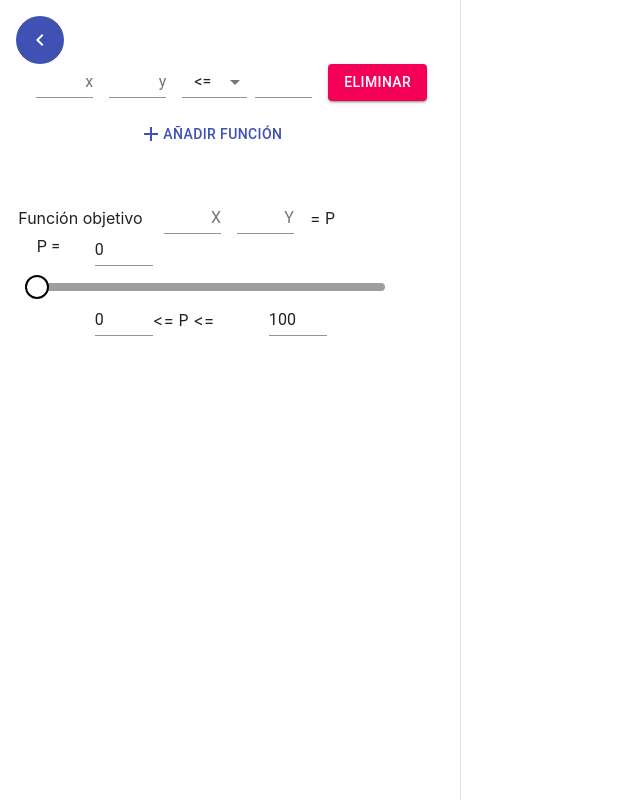
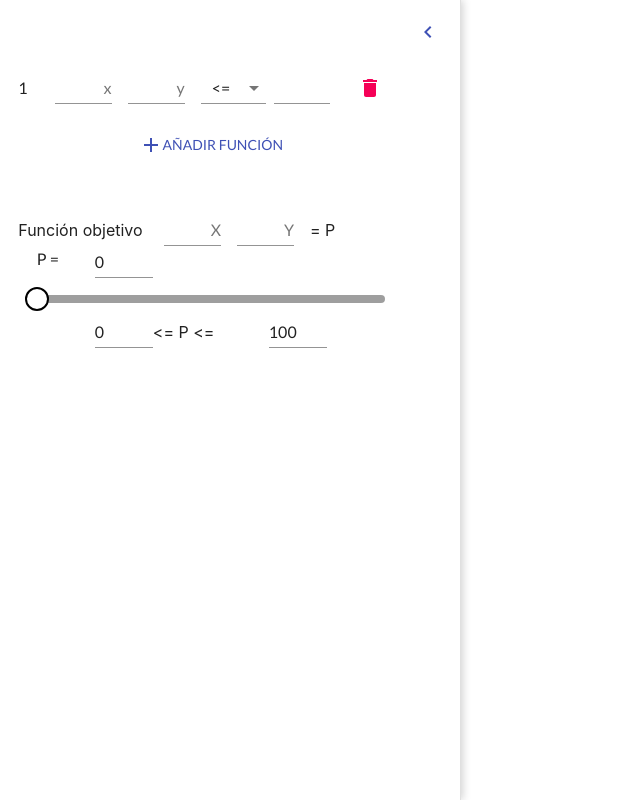
Before and after one commit to ivanvlizarazo/Plotter, a React (Create React App) app: page / in a window 1280 px wide. Shown: the whole page, without its empty margins (0-640 px from the left). Built offline with nearby package versions, Linux system fonts and the light colour scheme.

Commit message:
cambio en el estilo del drawer, botón eliminar y ocultar

```diff
--- a/public/index.html
+++ b/public/index.html
@@ -15,6 +15,8 @@
       user's mobile device or desktop. See https://developers.google.com/web/fundamentals/web-app-manifest/
     -->
     <link rel="manifest" href="%PUBLIC_URL%/manifest.json" />
+    <link rel="preconnect" href="https://fonts.gstatic.com" />
+    <link href="https://fonts.googleapis.com/css2?family=Lato&display=swap" rel="stylesheet">
     <!--
       Notice the use of %PUBLIC_URL% in the tags above.
       It will be replaced with the URL of the `public` folder during the build.
@@ -24,7 +26,7 @@
       work correctly both with client-side routing and a non-root public URL.
       Learn how to configure a non-root public URL by running `npm run build`.
     -->
-    <title>React App</title>
+    <title>Graficadora</title>
   </head>
   <body>
     <noscript>You need to enable JavaScript to run this app.</noscript>
--- a/src/components/graphics.js
+++ b/src/components/graphics.js
@@ -8,11 +8,19 @@ import clsx from "clsx";
 
 import Highcharts from "highcharts";
 import HighchartsReact from "highcharts-react-official";
-import { Button, Grid, IconButton, InputAdornment } from "@material-ui/core";
+import {
+  Button,
+  Grid,
+  IconButton,
+  InputAdornment,
+  Tooltip,
+  Typography,
+} from "@material-ui/core";
 import AddIcon from "@material-ui/icons/Add";
 import Drawer from "@material-ui/core/Drawer";
 import ChevronLeftIcon from "@material-ui/icons/ChevronLeft";
 import ChevronRightIcon from "@material-ui/icons/ChevronRight";
+import DeleteIcon from '@material-ui/icons/Delete';
 import CustomizedSlider from "./Slider";
 
 const drawerWidth = 460;
@@ -20,6 +28,7 @@ const drawerWidth = 460;
 const useStyles = makeStyles((theme) => ({
   root: {
     display: "flex",
+    background: "#00f0"
   },
   buttonAdd: {
     margin: "15px 0 50px 0 ",
@@ -34,10 +43,18 @@ const useStyles = makeStyles((theme) => ({
   },
   drawer: {
     width: drawerWidth,
-    flexShrink: 0,
+  },
+  drawerHeader: {
+    display: "flex",
+    alignItems: "center",
+    padding: theme.spacing(0, 1),
+    // necessary for content to be below app bar
+    ...theme.mixins.toolbar,
+    justifyContent: "flex-end",
   },
   drawerPaper: {
     width: drawerWidth,
+    boxShadow: "2px 0px 8px 0px lightgrey",
   },
   content: {
     flexGrow: 1,
@@ -58,11 +75,13 @@ const useStyles = makeStyles((theme) => ({
   menuButton: {
     marginLeft: theme.spacing(2),
     marginTop: theme.spacing(2),
-    background: theme.palette.primary.main,
-    color: "#fff",
+    color: theme.palette.primary.main,
   },
   hide: {
     display: "none",
+  },
+  closeIcon: {
+    color: theme.palette.primary.main,
   },
 }));
 
@@ -179,19 +198,14 @@ export default function Graphic() {
     setData([...data, { x_coef: "", y_coef: "", const: "", symbol: "<=" }]);
   }
 
-
-
   function getPValue(value) {
     setP(value);
   }
 
   function deleteFunction(e, index) {
-
-    console.log(index)
+    console.log(index);
     var copySeries = [...options.series];
     console.log(copySeries);
-
-
   }
 
   useEffect(() => {
@@ -235,6 +249,7 @@ export default function Graphic() {
       {/* {options.series.length !== 0 ? console.log(options.series) : null} */}
       <Grid container direction="row" spacing={2}>
         <div>
+          <Tooltip title="Mostrar menú" placement="right">
             <IconButton
               color="inherit"
               aria-label="open drawer"
@@ -244,6 +259,7 @@ export default function Graphic() {
             >
               <ChevronRightIcon />
             </IconButton>
+          </Tooltip>
         </div>
         <Drawer
           className={classes.drawer}
@@ -255,12 +271,14 @@ export default function Graphic() {
           }}
         >
           <div className={classes.drawerHeader}>
+            <Tooltip title="Ocultar menú" placement="right">
               <IconButton
                 onClick={handleDrawerClose}
-              className={classes.menuButton}
+                className={classes.closeIcon}
               >
                 <ChevronLeftIcon />
               </IconButton>
+            </Tooltip>
           </div>
           <Grid container item direction="column" xs={11} alignItems="center">
             {data.map((equation, index) => (
@@ -272,6 +290,9 @@ export default function Graphic() {
                 justify="center"
                 alignItems="center"
               >
+                <Grid item xs={1}>
+                  <Typography >{index + 1 }</Typography>
+                </Grid>
                 <Grid item xs={2}>
                   <TextField
                     className={classes.input}
@@ -334,13 +355,13 @@ export default function Graphic() {
                   />
                 </Grid>
                 <Grid item xs={2}>
-                  <Button
-                    variant="contained"
+                  <Tooltip title="Eliminar inecuación" placement="right">
+                  <IconButton
                     color="secondary"
                     onClick={(e) => deleteFunction(e, index)}
                   >
-                    Eliminar
-                  </Button>
+                    <DeleteIcon/>
+                  </IconButton></Tooltip>
                 </Grid>
               </Grid>
             ))}
--- a/src/index.js
+++ b/src/index.js
@@ -1,14 +1,36 @@
-import React from 'react';
-import ReactDOM from 'react-dom';
-import './index.css';
-import App from './App';
-import reportWebVitals from './reportWebVitals';
+import React from "react";
+import ReactDOM from "react-dom";
+import "./index.css";
+import App from "./App";
+import reportWebVitals from "./reportWebVitals";
+import { ThemeProvider } from "@material-ui/styles";
+import { createMuiTheme } from "@material-ui/core";
+
+const theme = createMuiTheme({
+  typography: {
+    fontFamily: [
+      'Lato, serif',
+      "-apple-system",
+      "BlinkMacSystemFont",
+      '"Segoe UI"',
+      "Roboto",
+      '"Helvetica Neue"',
+      "Arial",
+      "sans-serif",
+      '"Apple Color Emoji"',
+      '"Segoe UI Emoji"',
+      '"Segoe UI Symbol"',
+    ].join(","),
+  },
+});
 
 ReactDOM.render(
   <React.StrictMode>
-    <App />
+    <ThemeProvider theme={theme}>
+      <App />
+    </ThemeProvider>
   </React.StrictMode>,
-  document.getElementById('root')
+  document.getElementById("root")
 );
 
 // If you want to start measuring performance in your app, pass a function
```
Also changed, not shown: 1 other file (tests, documents, lock files or other folders). Lines whose indentation alone changed are shown as unchanged.
